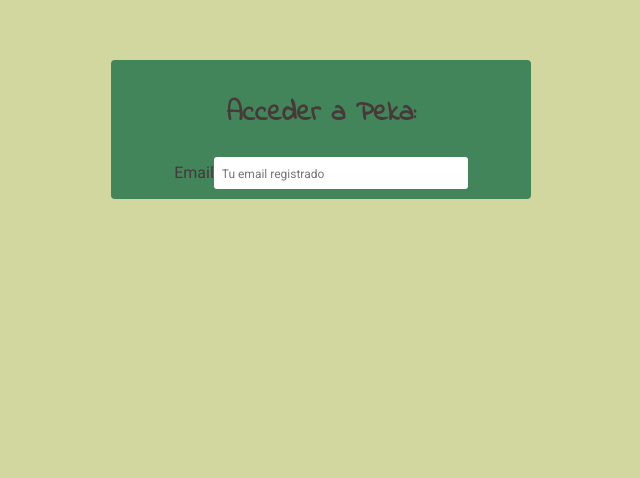
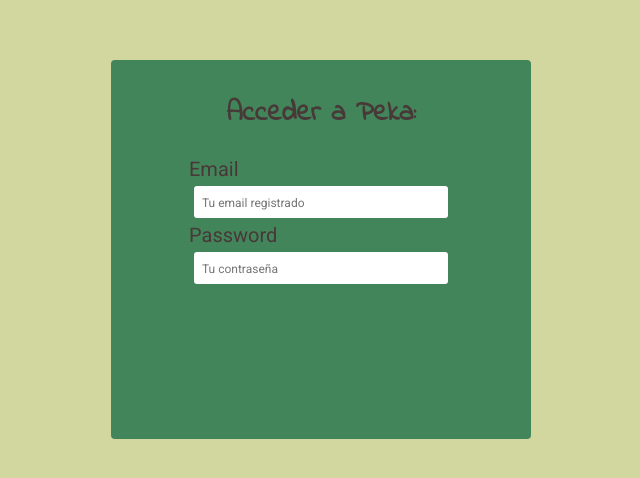
Before and after one commit to jinitsuga/Peka-front, a React (Create React App) app: page / in a window 1280 px wide. Shown: the part 148-626 px from the top of the page, without its empty margins (319-959 px from the left). Built offline with nearby package versions, Linux system fonts and the light colour scheme.

Commit message:
login inputs done

```diff
--- a/src/Login/Input/Input.js
+++ b/src/Login/Input/Input.js
@@ -9,6 +9,7 @@
     <Label htmlFor="email">
       {props.name}
       <InputField
+        placeholder={props.placeholder}
         value={props.value}
         type={props.type}
         name={props.name}
--- a/src/Login/Input/InputField.js
+++ b/src/Login/Input/InputField.js
@@ -3,7 +3,7 @@
 const InputField = styled.input.attrs((props) => ({
   name: props.name,
   type: props.type,
-  placeholder: "Tu email registrado",
+  placeholder: props.placeholder,
 }))`
   font-family: "Roboto", sans-serif;
   border: none;
@@ -11,6 +11,7 @@
   width: 250px;
   height: 30px;
   text-indent: 6px;
+  margin: 5px;
   &::placeholder {
     font-size: 12px;
   }
--- a/src/Login/Input/Label.js
+++ b/src/Login/Input/Label.js
@@ -1,8 +1,10 @@
 import styled, { css } from "styled-components";
 
 const Label = styled.label.attrs((props) => ({ htmlFor: props.htmlFor }))`
+  display: flex;
+  flex-direction: column;
   font-family: "Roboto", sans-serif;
-  font-size: 16px;
+  font-size: 20px;
   color: #483838;
 `;
 
--- a/src/Login/Login.js
+++ b/src/Login/Login.js
@@ -16,19 +16,25 @@
       required: true,
       error: email.error,
       errorMessage: "Ese email no es válido!",
+      placeholder: "Tu email registrado",
     },
-    // {
-    //   label: "Password",
-    //   value: password,
-    //   onChange: handlePassword,
-    //   type: "email",
-    // },
+    {
+      name: "Password",
+      label: "Password",
+      onChange: handlePassword,
+      type: "password",
+      required: true,
+      error: password.error,
+      errorMessage: "Esa contraseña no es válida",
+      placeholder: "Tu contraseña",
+    },
   ];
 
   function handlePassword(e) {
     setPassword((oldPw) => {
       return { ...oldPw, password: e.target.value };
     });
+    const regex = /^(?=.*[A-Za-z])(?=.*\d)[A-Za-z\d]{8,}$/;
   }
 
   function handleEmail(e) {
--- a/src/Login/Wrapper.js
+++ b/src/Login/Wrapper.js
@@ -7,6 +7,7 @@
   flex-direction: column;
   border-radius: 4px;
   padding: 10px;
+  padding-bottom: 150px;
   background: #42855b;
   width: 400px;
 `;
```
Also changed, not shown: src/Login/Button.js (added).
